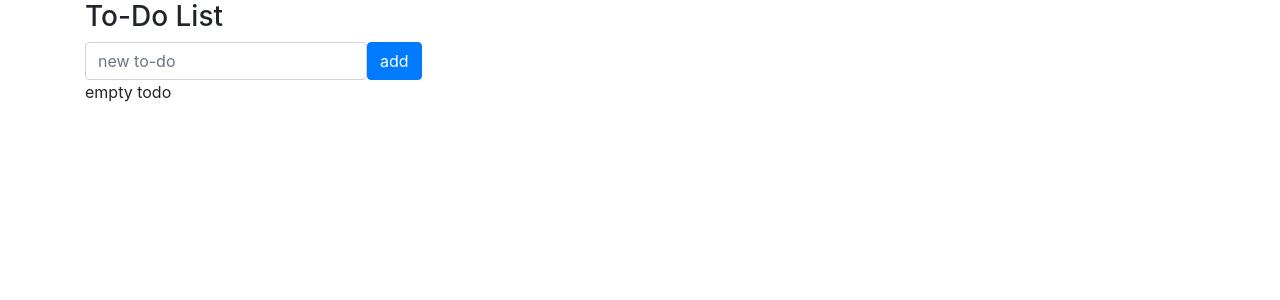
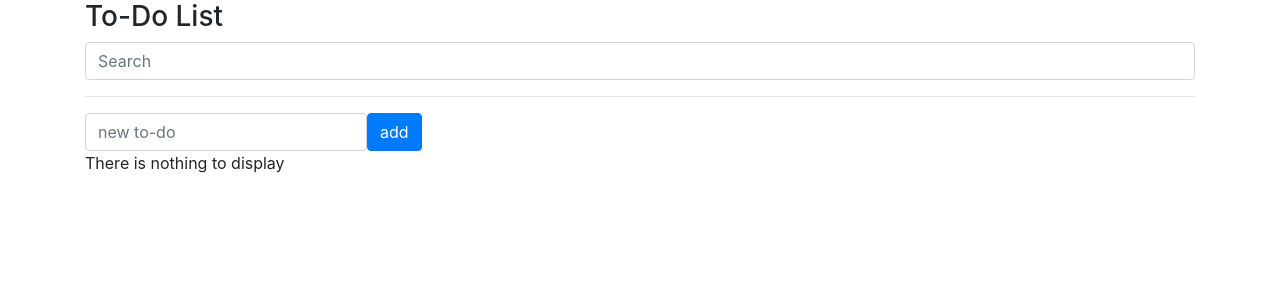
Before and after one commit to owohaha123/Vue, a Vue app in the folder vue3-project/: page / in a window 1280 px wide. Shown: the top 300 px of the page. Built offline with nearby package versions, Linux system fonts and the light colour scheme.

Commit message:
vue3_23~26
- computed
- filter (검색)
- json-server 패키지 설치 및 임시 db 저장
- axios

```diff
--- /dev/null
+++ b/vue3-project/db.json
@@ -0,0 +1,19 @@
+{
+  "todos": [
+    {
+      "subject": "test",
+      "completed": false,
+      "id": 1
+    },
+    {
+      "subject": "aaaa",
+      "completed": false,
+      "id": 2
+    },
+    {
+      "subject": "aaa",
+      "completed": false,
+      "id": 3
+    }
+  ]
+}
--- a/vue3-project/package.json
+++ b/vue3-project/package.json
@@ -8,7 +8,9 @@
     "lint": "vue-cli-service lint"
   },
   "dependencies": {
+    "axios": "^1.7.5",
     "core-js": "^3.8.3",
+    "json-server": "^1.0.0-beta.2",
     "vue": "^3.2.13"
   },
   "devDependencies": {
--- a/vue3-project/src/App.vue
+++ b/vue3-project/src/App.vue
@@ -5,21 +5,25 @@
   <div class="container">
     <h3>To-Do List</h3>
 
+    <input class="form-control mr-2" type="text" v-model="searchText" placeholder="Search"/>
+    <hr/>
     <!-- form component 생성 -->
     <TodoSimpleForm @add-todo="addTodo"/>
+    <div>{{  error }}</div>
 
-    <div v-if="!todos.length">empty todo</div>
+    <div v-if="!filteredTodos.length">There is nothing to display</div>
 
-    <TodoList :todos="todos" @toggle-todo="toggleTodo" @del-todo="delTodo"/>
+    <TodoList :todos="filteredTodos" @toggle-todo="toggleTodo" @del-todo="delTodo"/>
   </div>
 
 </template>
 
 <script>
-import {ref} from 'vue';
+import {ref,computed} from 'vue';
 import SummaryCode from './components/SummaryCode.vue';
 import TodoSimpleForm from './components/TodoSimpleForm.vue';
 import TodoList from './components/TodoList.vue';
+import axios from 'axios';
 //import { reactive } from 'vue';
 
 
@@ -32,6 +36,7 @@ export default {
   setup() {
     //const todo = ref('');
     const todos = ref([]);
+    const error = ref('');
     //const hasError = ref(false);
     const todoStyle = {
       textDecoration: 'line-through',
@@ -39,7 +44,18 @@ export default {
     }
 
     const addTodo = (todo) => {
-      todos.value.push(todo);
+      //db에 todo 저장
+      error.value = '';
+      axios.post('http://localhost:3000/todos', {
+        subject: todo.subject,
+        completed : todo.completed,
+      }).then(res => { //응답 후
+        console.log(res);
+        todos.value.push(res.data);
+      }).catch(err => {
+        console.log(err);
+        error.value = 'ERROR';
+      });
     };
 
     const delTodo = (index) => {
@@ -50,8 +66,18 @@ export default {
       todos.value[index].completed = !todos.value[index].completed;
     };
 
+    const searchText = ref('');
+    const filteredTodos = computed(()=>{
+      if(searchText.value){
+        return todos.value.filter(todo => {
+          return todo.subject.includes(searchText.value);
+        });
+      }
+
+      return todos.value;
+    });
+
     return {
-
       addTodo,
 
       //todo,
@@ -62,6 +88,10 @@ export default {
       delTodo,
 
       toggleTodo,
+
+      searchText,
+      filteredTodos,
+      error,
     };
   },
 };
--- a/vue3-project/src/components/SummaryCode.vue
+++ b/vue3-project/src/components/SummaryCode.vue
@@ -1,5 +1,8 @@
+<style>
+  .summary{display: none;}
+</style>
 <template>
-    <div class="summary" style="display: none;">
+    <div class="summary">
     <div>
       <p>단방향 바인딩</p>
       <div v-bind:class="nameClass">
@@ -29,11 +32,20 @@
       <div v-else>false</div>
       <button @click="onToggle">Toggle</button>
     </div>
+
+    <!-- computed -->
+    <h4>count : {{ count }}</h4>
+    <h4>double count computed : {{ doubleCountComputed }}</h4>
+    <h4>double count computed : {{ doubleCountComputed }}</h4>
+    <h4>double count method : {{ doubleCountMethod() }}</h4>
+    <h4>double count method : {{ doubleCountMethod() }}</h4>
+    <button @click="count++">add one</button>
   </div>
 </template>
 
 <script>
-  import {ref} from 'vue';
+  import {ref,computed} from 'vue';
+
   export default {
     setup() {
       //let name = "goguma"; //값이 변해야 하니 let로 선언
@@ -70,6 +82,19 @@
         toggle.value = !toggle.value;
       };
 
+      //computed 와 함수의 차이
+      //1.인자를 받아올 수 없음 (=(name)=>)
+      //2.computed 는 값을 cash하여 저장함
+      const count = ref(1);
+      const doubleCountComputed = computed(()=>{
+        console.log('computed');//두 번 호출했으나 한 개의 log 만 찍힘
+        return count.value * 2;
+      })
+
+      const doubleCountMethod = ()=> {
+        console.log('method');
+        return count.value * 2;
+      };
     return{
       //greet,
       name,
@@ -80,6 +105,10 @@
       updateInput,
       toggle,
       onToggle,
+
+      count,
+      doubleCountComputed,
+      doubleCountMethod
     }
   }
 }
```
Also changed, not shown: vue3-project/summary.txt, 1 other file (tests, documents, lock files or other folders).
